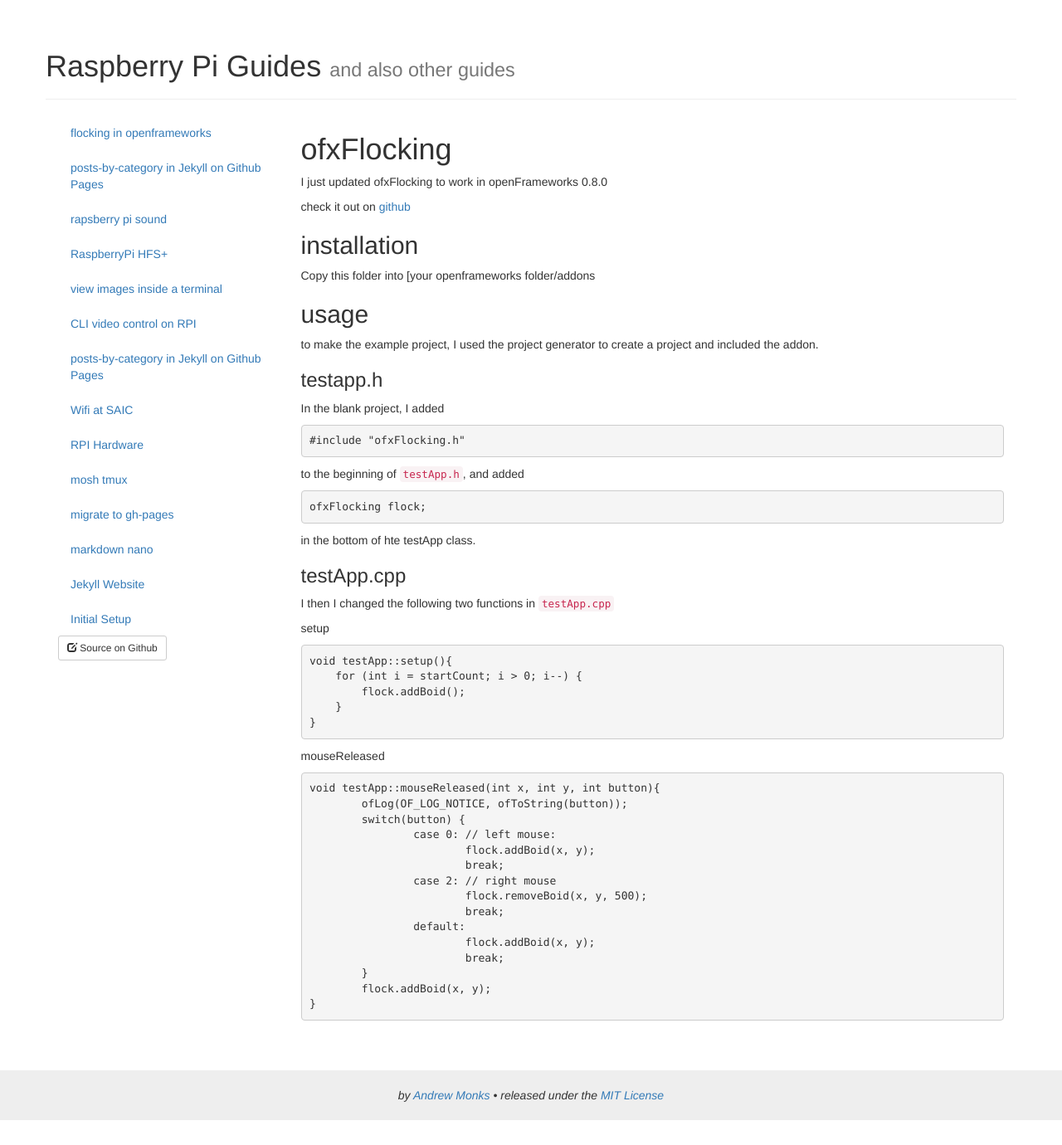
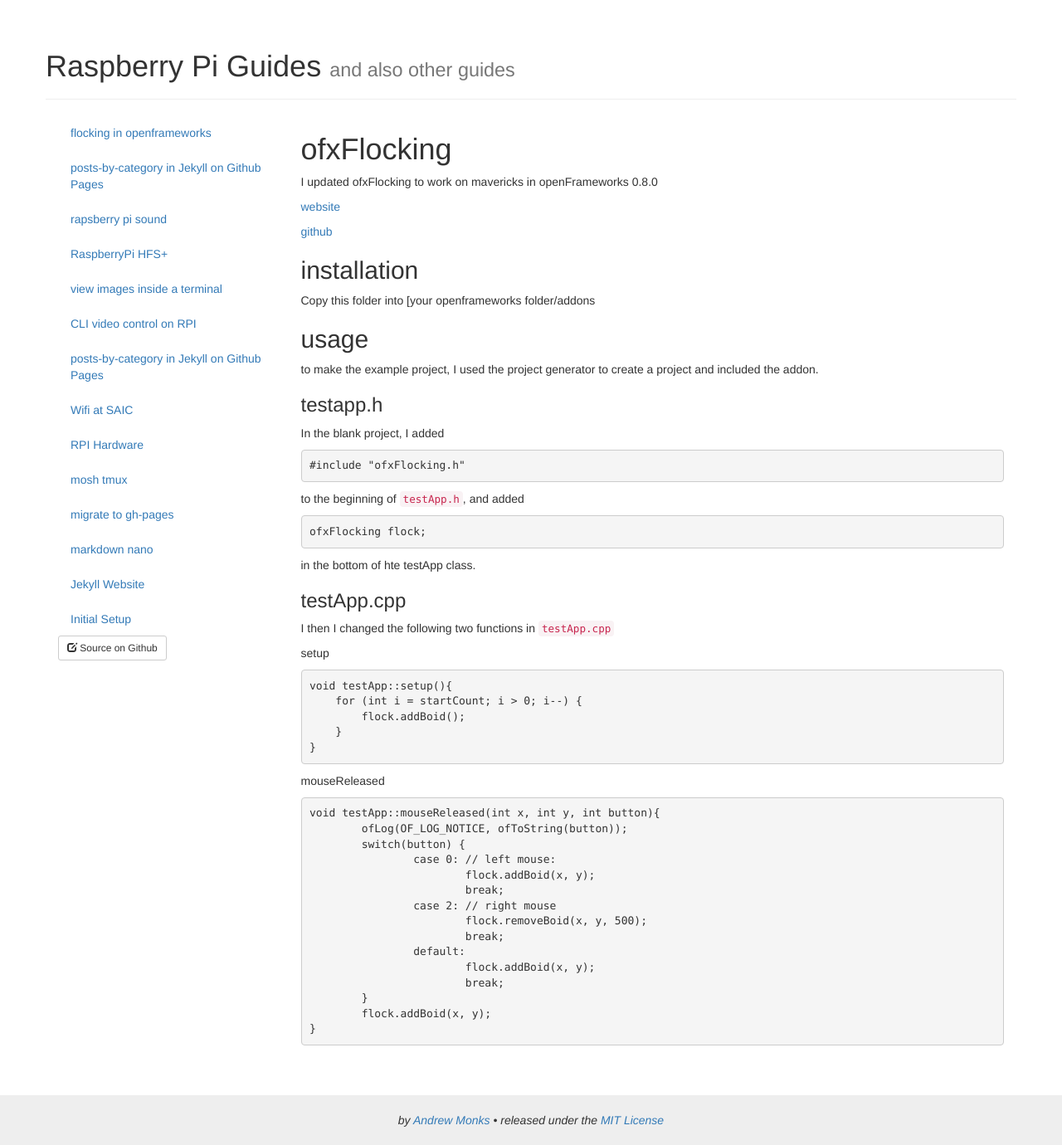
Before and after one commit to amonks/rpi-setup, a Jekyll site: the page built from _posts/2013-12-8-ofx-flocking.md, in a window 1280 px wide. Shown: the whole page at 83% size. Built offline with Jekyll 4.4.1, drawn with Linux system fonts in a browser that asks for light colours; nearby versions of some CDN libraries; before the commit the page ends 1350 px from its top, so only the background shows below that.

Commit message:
openframeworks flocking

```diff
--- a/_posts/2013-12-8-ofx-flocking.md
+++ b/_posts/2013-12-8-ofx-flocking.md
@@ -11,9 +11,11 @@ group: open-frameworks
 
 # ofxFlocking
 
-I just updated ofxFlocking to work in openFrameworks 0.8.0
+I updated ofxFlocking to work on mavericks in openFrameworks 0.8.0
 
-check it out on [github](https://github.com/amonks/ofxFlocking)
+[website](http://endurativemod.es/ofx-flocking)
+
+[github](https://github.com/amonks/ofxFlocking)
 
 ## installation
 
```
